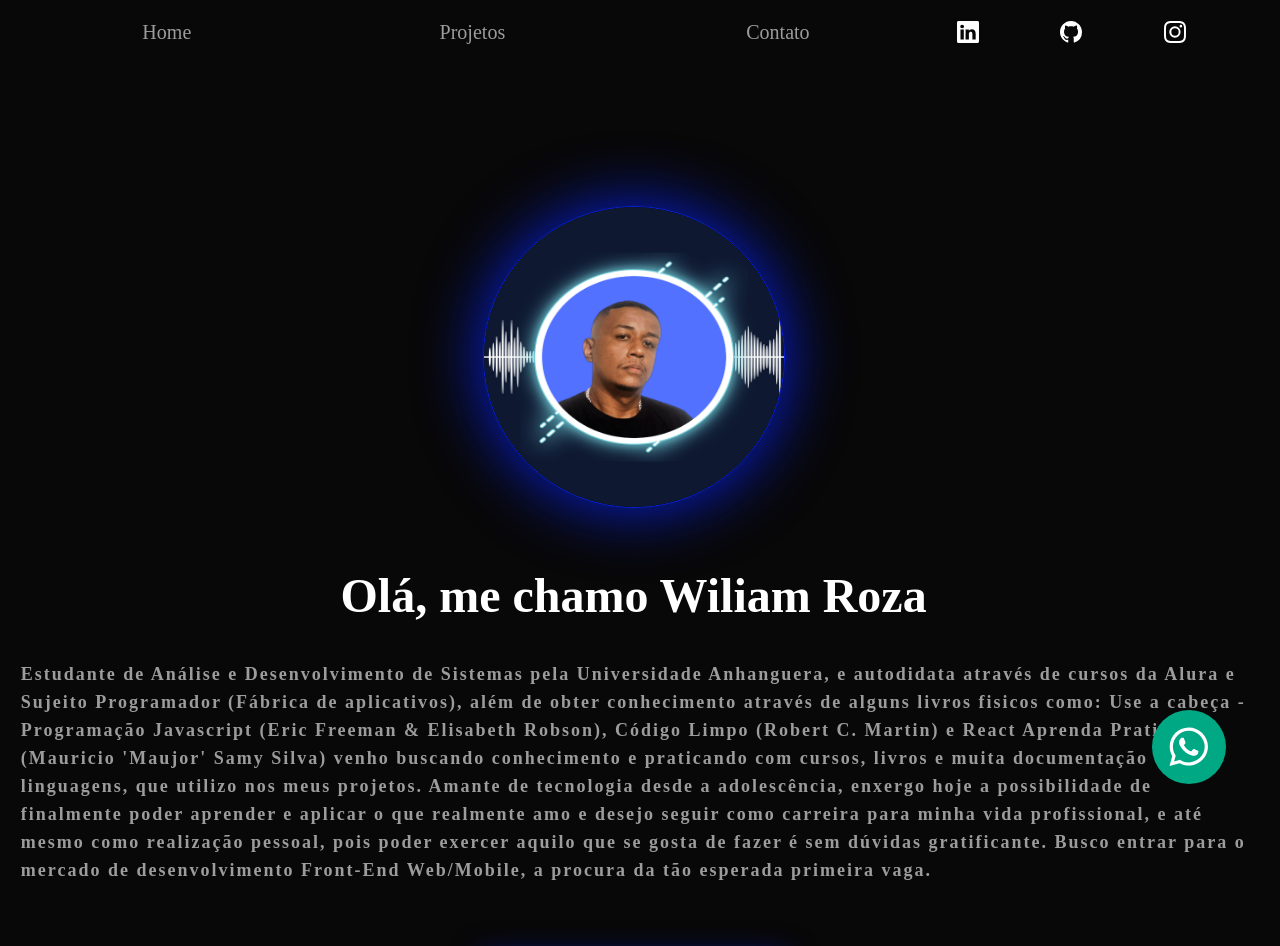
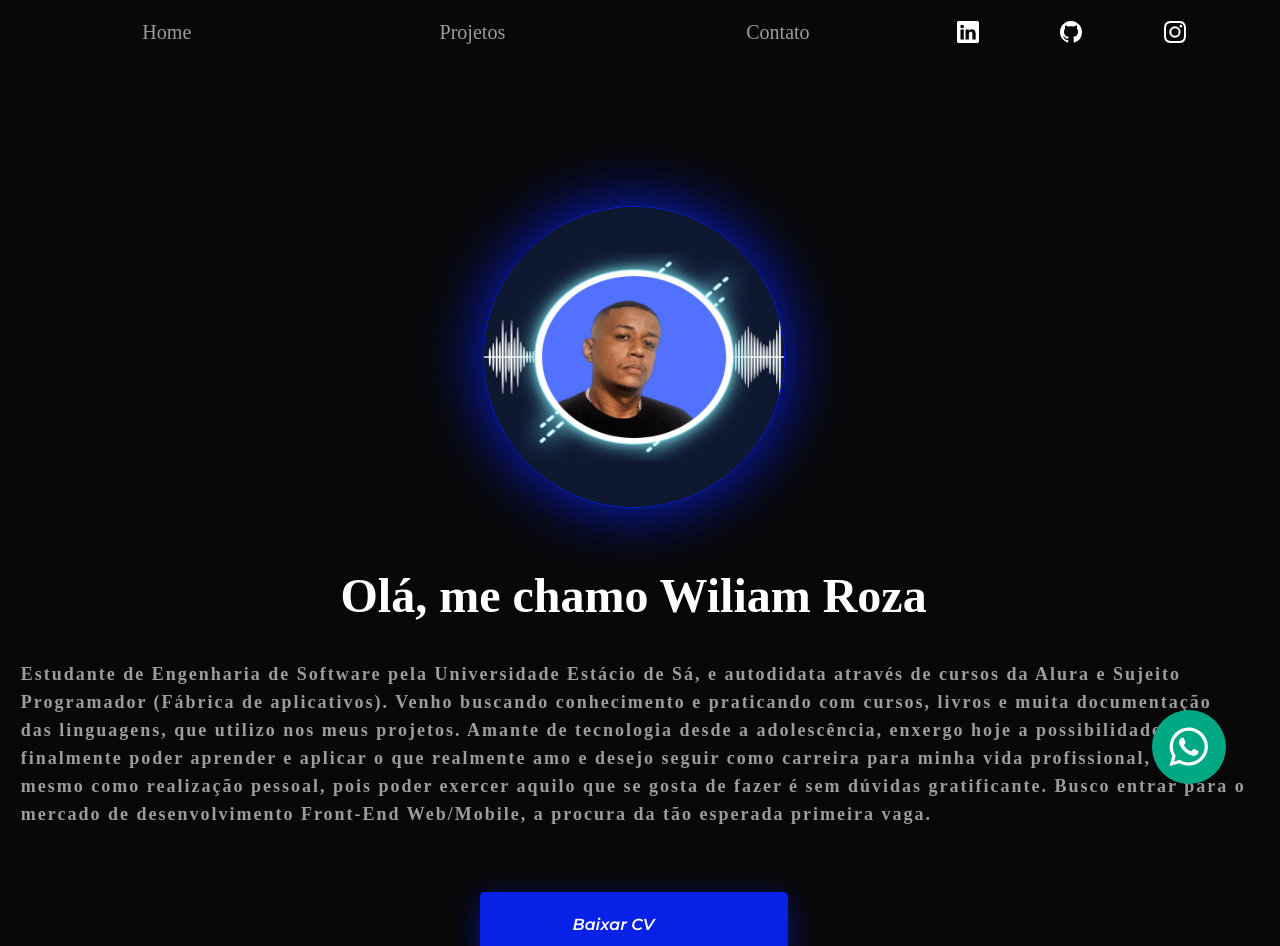
Before and after one commit to devfrontwill/Portfolio, a React (Vite) app: page / in a window 1280 px wide. Shown: the top 946 px of the page. Built offline with nearby package versions, Linux system fonts and the light colour scheme; some icons are missing.

Commit message:
STYLE: changes

```diff
--- a/src/pages/Home/index.jsx
+++ b/src/pages/Home/index.jsx
@@ -44,7 +44,7 @@ function Home() {
                                 Olá, me chamo Wiliam Roza
                             </h1>
                             <span className={styles.subtitle} data-aos="fade-left" data-aos-delay="350" data-aos-duration="1000">
-                                Estudante de Análise e Desenvolvimento de Sistemas pela Universidade Anhanguera, e autodidata através de cursos da Alura e Sujeito Programador (Fábrica de aplicativos), além de obter conhecimento através de alguns livros fisicos como: Use a cabeça - Programação Javascript (Eric Freeman & Elisabeth Robson), Código Limpo (Robert C. Martin) e React Aprenda Praticando (Mauricio 'Maujor' Samy Silva) venho buscando conhecimento e praticando com cursos, livros e muita documentação das linguagens, que utilizo nos meus projetos.
+                                Estudante de Engenharia de Software pela Universidade Estácio de Sá, e autodidata através de cursos da Alura e Sujeito Programador (Fábrica de aplicativos). Venho buscando conhecimento e praticando com cursos, livros e muita documentação das linguagens, que utilizo nos meus projetos.
                                 Amante de tecnologia desde a adolescência, enxergo hoje a possibilidade de finalmente poder aprender e aplicar o que realmente amo e desejo seguir como carreira para minha vida profissional, e até mesmo como realização pessoal, pois poder exercer aquilo que se gosta de fazer é sem dúvidas gratificante.
                                 Busco entrar para o mercado de desenvolvimento Front-End Web/Mobile, a procura da tão esperada primeira vaga.
                             </span>
```
